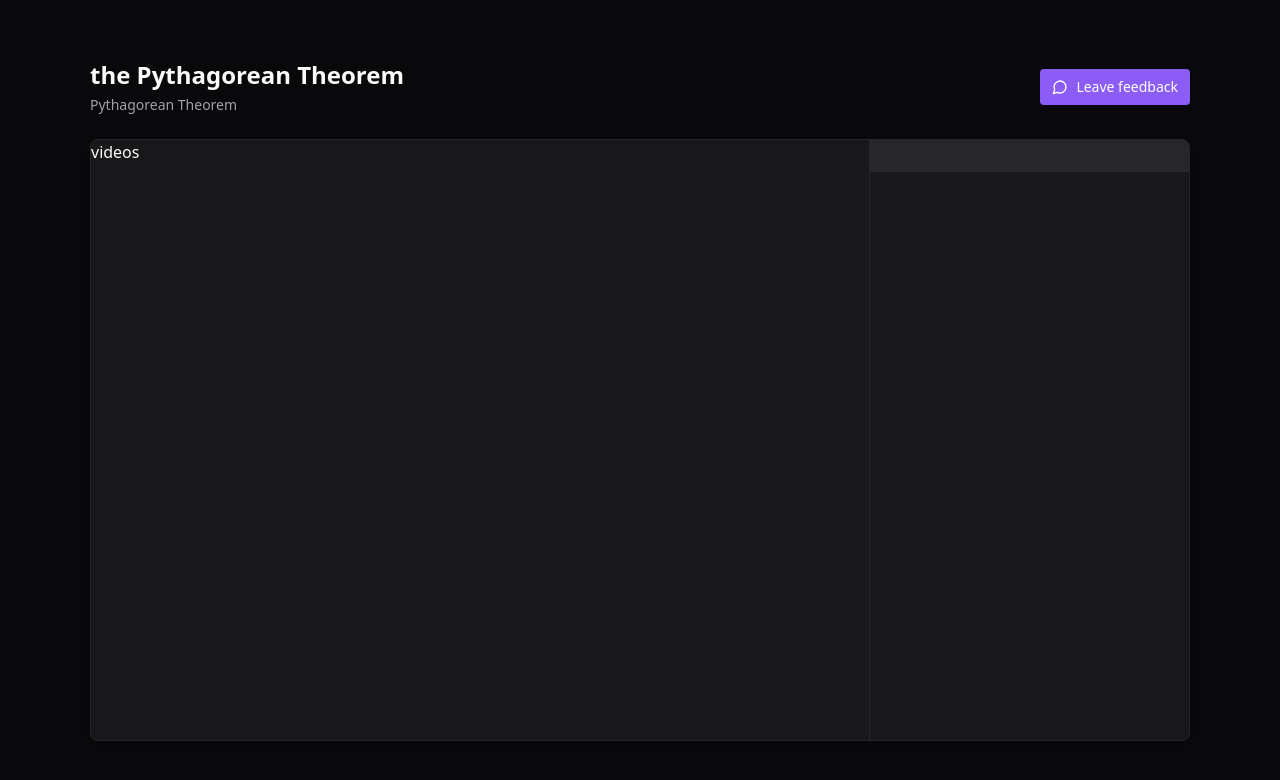
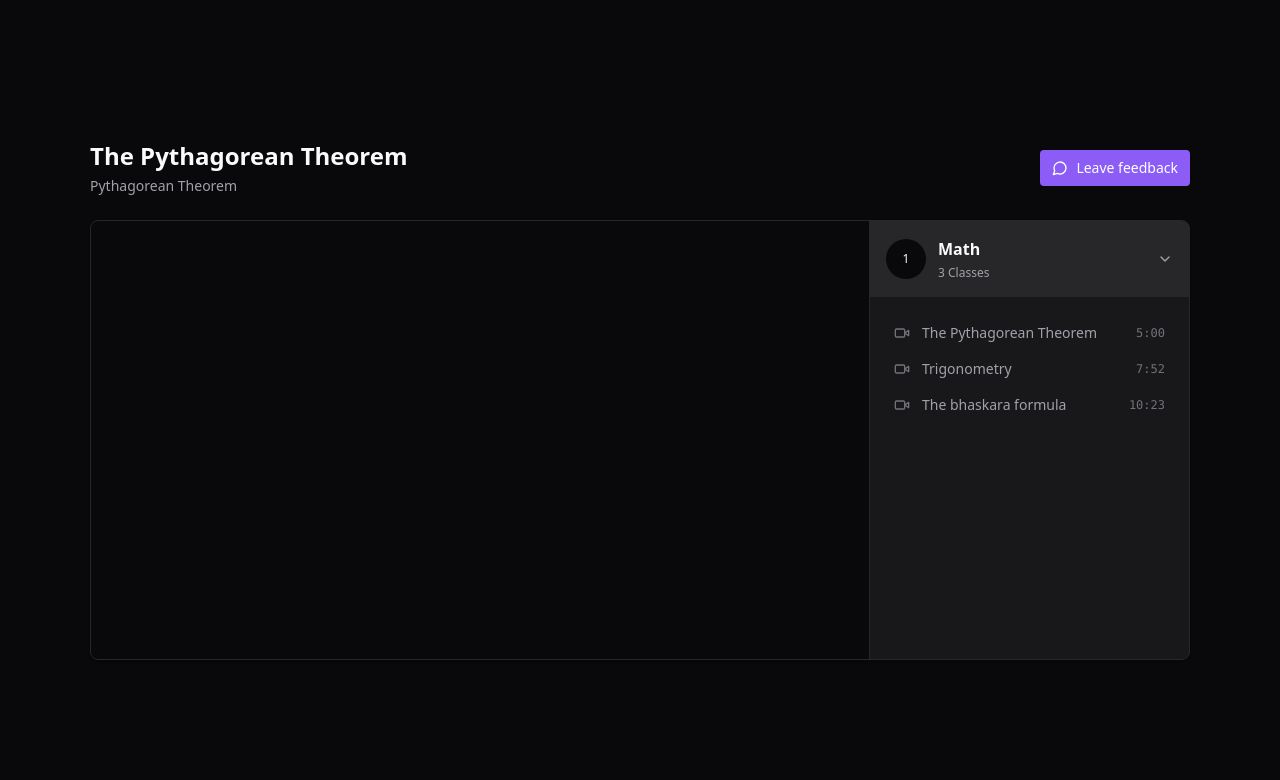
Before and after one commit to Prattiz/Skill-Stream, a React (Vite) app: page / in a window 1280 px wide. Shown: the top 780 px of the page. Built offline with nearby package versions, Linux system fonts and the light colour scheme.

Commit message:
UPDATE APP 2

```diff
--- a/package.json
+++ b/package.json
@@ -14,6 +14,7 @@
     "lucide-react": "^0.330.0",
     "react": "^18.2.0",
     "react-dom": "^18.2.0",
+    "react-player": "^2.14.1",
     "react-redux": "^9.1.0"
   },
   "devDependencies": {
@@ -27,6 +28,7 @@
     "eslint-plugin-react-hooks": "^4.6.0",
     "eslint-plugin-react-refresh": "^0.4.5",
     "postcss": "^8.4.35",
+    "tailwind-scrollbar": "^3.1.0",
     "tailwindcss": "^3.4.1",
     "typescript": "^5.2.2",
     "vite": "^5.1.0"
--- /dev/null
+++ b/src/components/Header/index.tsx
@@ -0,0 +1,8 @@
+export function Header(){
+    return(
+        <div className="flex flex-col gap-1">
+            <h1 className="text-2xl font-bold">The Pythagorean Theorem</h1>
+            <span className="text-sm text-zinc-400">Pythagorean Theorem</span>
+        </div>
+    )
+}
--- /dev/null
+++ b/src/components/Lesson/index.tsx
@@ -0,0 +1,17 @@
+import { Video } from "lucide-react";
+
+interface LessonProps{
+
+    title: string,
+    minutes: string
+}
+
+export function Lesson({ title, minutes }: LessonProps){
+    return(
+        <button className="flex items-center gap-3 text-sm text-zinc-400">
+            <Video className="w-4 h-4 text-zinc-500" />
+            <span>{title}</span>
+            <span className="ml-auto font-mono text-xs text-zinc-500">{ minutes }</span>
+        </button>
+    )
+}
--- /dev/null
+++ b/src/components/Module/index.tsx
@@ -0,0 +1,36 @@
+import { ChevronDown } from "lucide-react";
+import { Lesson } from "../Lesson";
+
+interface ModulesProps{
+    title: string,
+    amountOfClasses: number
+    moduleIndex: number
+}
+
+export function Module({ title, moduleIndex, amountOfClasses}: ModulesProps){
+    return(
+        <>
+            <button className='flex w-full items-center gap-3 bg-zinc-800 p-4'>
+                <div className='flex h-10 w-10 rounded-full items-center justify-center text-xs bg-zinc-950'>
+                    {moduleIndex}
+                </div>
+
+                <div className=' flex flex-col gap-1 text-left'>
+                    <strong>{title}</strong>
+                    <span className='text-xs text-zinc-400'>{amountOfClasses} Classes</span>
+                </div>
+
+                <ChevronDown className='w-4 h-4 ml-auto text-zinc-400'/>
+            </button>
+
+
+
+            <nav className="relative flex flex-col gap-4 p-6">
+               <Lesson title="The Pythagorean Theorem" minutes="5:00"/>
+               <Lesson title="Trigonometry" minutes="7:52"/>
+               <Lesson title="The bhaskara formula" minutes="10:23"/>
+            </nav>
+        </>
+
+    )
+}
--- /dev/null
+++ b/src/components/Player/index.tsx
@@ -0,0 +1,18 @@
+import ReactPlayer from 'react-player';
+
+export function Player(){
+    return(
+        <div className="flex-1">
+          <div className='w-full bg-zinc-950 aspect-video'>
+
+            <ReactPlayer
+              width="100%"
+              height="100%"
+              controls
+              url="https://www.youtube.com/watch?v=YompsDlEdtc"
+            />
+
+          </div>
+        </div>
+    )
+}
--- a/src/pages/index.tsx
+++ b/src/pages/index.tsx
@@ -1,4 +1,9 @@
 import { MessageCircle } from 'lucide-react';
+
+
+import { Header } from '../components/Header';
+import { Player } from '../components/Player';
+import { Module } from '../components/Module';
 
 
 
@@ -8,14 +13,11 @@ export function App() {
     <div className="h-screen bg-zinc-950 text-zinc-50 flex justify-center items-center">
     <div className="flex w-[1100px] flex-col gap-6">
       <div className="flex items-center justify-between">
-        {/* Header */}
-        <div className="flex flex-col gap-1">
-          <h1 className="text-2xl font-bold">the Pythagorean Theorem</h1>
-          <span className="text-sm text-zinc-400">Pythagorean Theorem</span>
-        </div>
+        <Header/>
 
         <button
-          className="flex items-center gap-2 rounded bg-violet-500 px-3 py-2 text-sm font-medium text-white hover:bg-violet-600"
+          className="flex items-center gap-2 rounded bg-violet-500 px-3 py-2
+          text-sm font-medium text-white hover:bg-violet-600"
         >
          <MessageCircle
           className=' w-4 h-4 '
@@ -24,17 +26,16 @@ export function App() {
         </button>
       </div>
 
-      <main className="relative flex overflow-hidden rounded-lg border border-zinc-800 bg-zinc-900 shadow">
-        <div className="flex-1">
-          videos
-        </div>
-        <aside className="w-80 border-l border-zinc-800 bg-zinc-900 h-[600px]">
+      <main className="relative flex overflow-hidden rounded-lg border border-zinc-800 bg-zinc-900 shadow pr-80">
 
-          <div className=''>
-            <button className='flex w-full items-center gap-3 bg-zinc-800 p-4'>
+        <Player/>
 
-            </button>
-          </div>
+        <aside
+          className="absolute top-0 bottom-0 right-0 w-80
+          border-l border-zinc-800 bg-zinc-900 divide-y-2 divide-zinc-900
+          overflow-y-scroll scrollbar-thin scrollbar-track-zinc-950 scrollbar-thumb-zinc-800"
+        >
+          <Module title='Math' amountOfClasses={3} moduleIndex={1}/>
 
         </aside>
       </main>
--- a/tailwind.config.js
+++ b/tailwind.config.js
@@ -6,5 +6,9 @@ export default {
   theme: {
     extend: {},
   },
-  plugins: [],
+  plugins: [
+
+    require('tailwind-scrollbar'),
+
+  ],
 }
```
Also changed, not shown: 2 other files (tests, documents, lock files or other folders).
